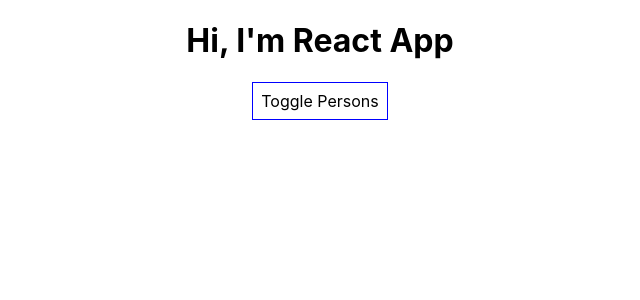
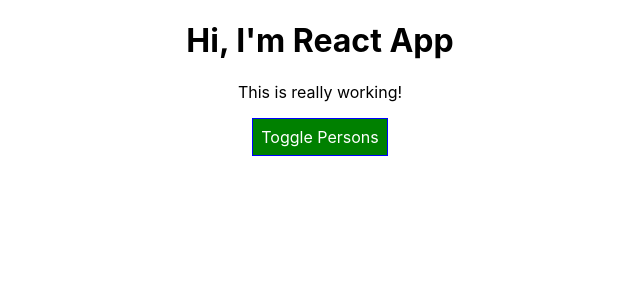
Before and after one commit to dunghd/react-complete-guid-ts, a React (Create React App) app: page / in a window 1280 px wide. Shown: the top 300 px of the page, without its empty margins (320-960 px from the left). Built offline with nearby package versions, Linux system fonts and the light colour scheme.

Commit message:
Add radium and for hover style

```diff
--- a/package.json
+++ b/package.json
@@ -8,8 +8,10 @@
     "@testing-library/user-event": "^12.1.10",
     "@types/jest": "^26.0.15",
     "@types/node": "^12.0.0",
+    "@types/radium": "^0.24.3",
     "@types/react": "^16.9.53",
     "@types/react-dom": "^16.9.8",
+    "radium": "^0.26.1",
     "react": "^17.0.1",
     "react-dom": "^17.0.1",
     "react-scripts": "4.0.1",
--- a/src/App.css
+++ b/src/App.css
@@ -1,3 +1,11 @@
 .App {
   text-align: center;
 }
+
+.red {
+  color: red;
+}
+
+.bold {
+  font-weight: bold;
+}
--- a/src/App.tsx
+++ b/src/App.tsx
@@ -1,5 +1,6 @@
 import React, { Component } from 'react';
 import './App.css';
+import Radium from 'radium';
 import Person, { IPersonProps } from './Person/Person';
 
 export interface IAppProps {
@@ -51,11 +52,16 @@
 
   render() {
     const style = {
-      backgroundColor: 'white',
+      backgroundColor: 'green',
+      color: 'white',
       font: 'inherit',
       border: '1px solid blue',
       padding: '8px',
-      cursor: 'pointer'
+      cursor: 'pointer',
+      ':hover': {
+        backgroundColor: 'lightgreen',
+        color: 'black'
+      }
     };
 
     let persons = null;
@@ -74,11 +80,27 @@
           })}
         </div>
       );
+
+      style.backgroundColor = 'red';
+      style[':hover'] = {
+        backgroundColor: 'salmon',
+        color: 'black'
+      };
+    }
+
+    const classes = [];
+    if (this.state.persons.length <= 2) {
+      classes.push('red');
+    }
+
+    if (this.state.persons.length <= 1) {
+      classes.push('bold');
     }
 
     return (
       <div className="App">
         <h1>Hi, I'm React App</h1>
+        <p className={classes.join(' ')}>This is really working!</p>
         <button
           style={style}
           onClick={this.togglePersonHandler}
@@ -89,4 +111,4 @@
   }
 }
 
-export default App;
+export default Radium(App);
```
Also changed, not shown: 2 other files (tests, documents, lock files or other folders).
